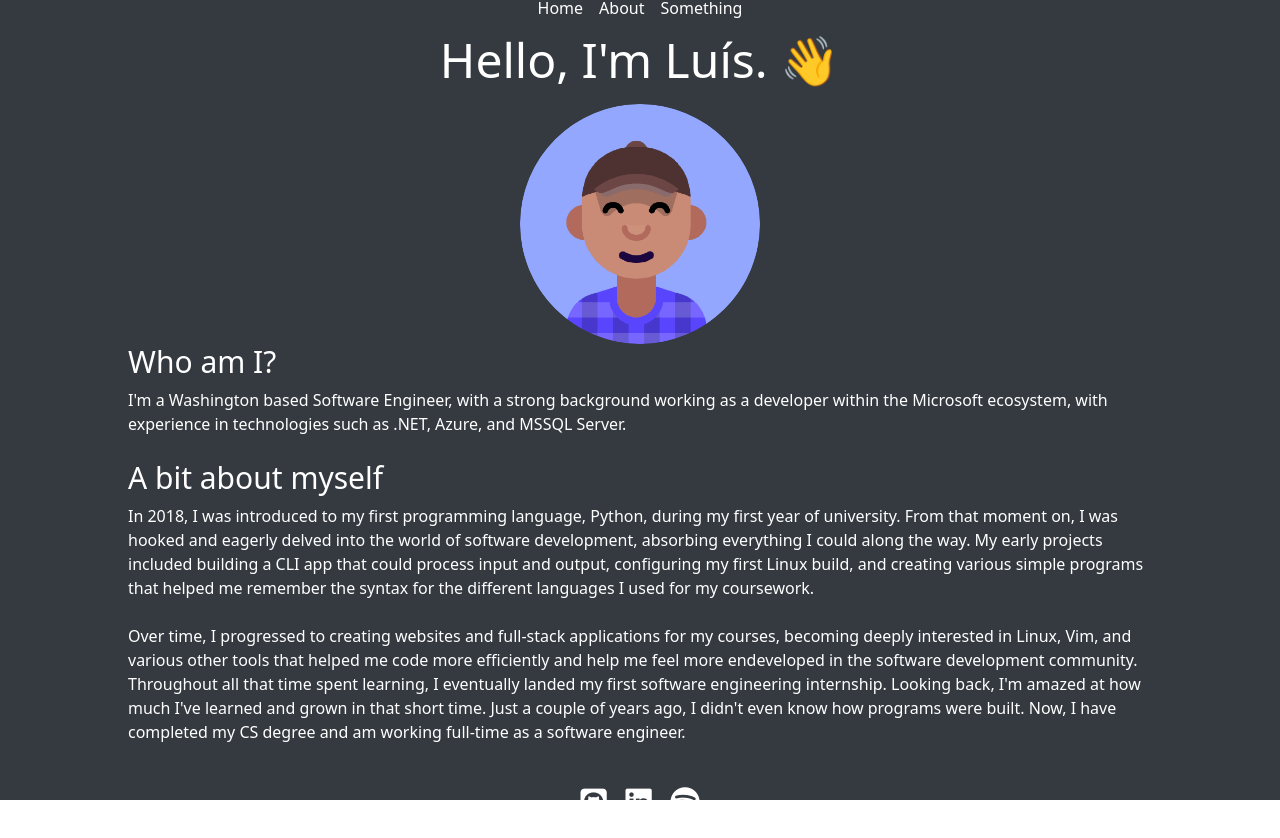
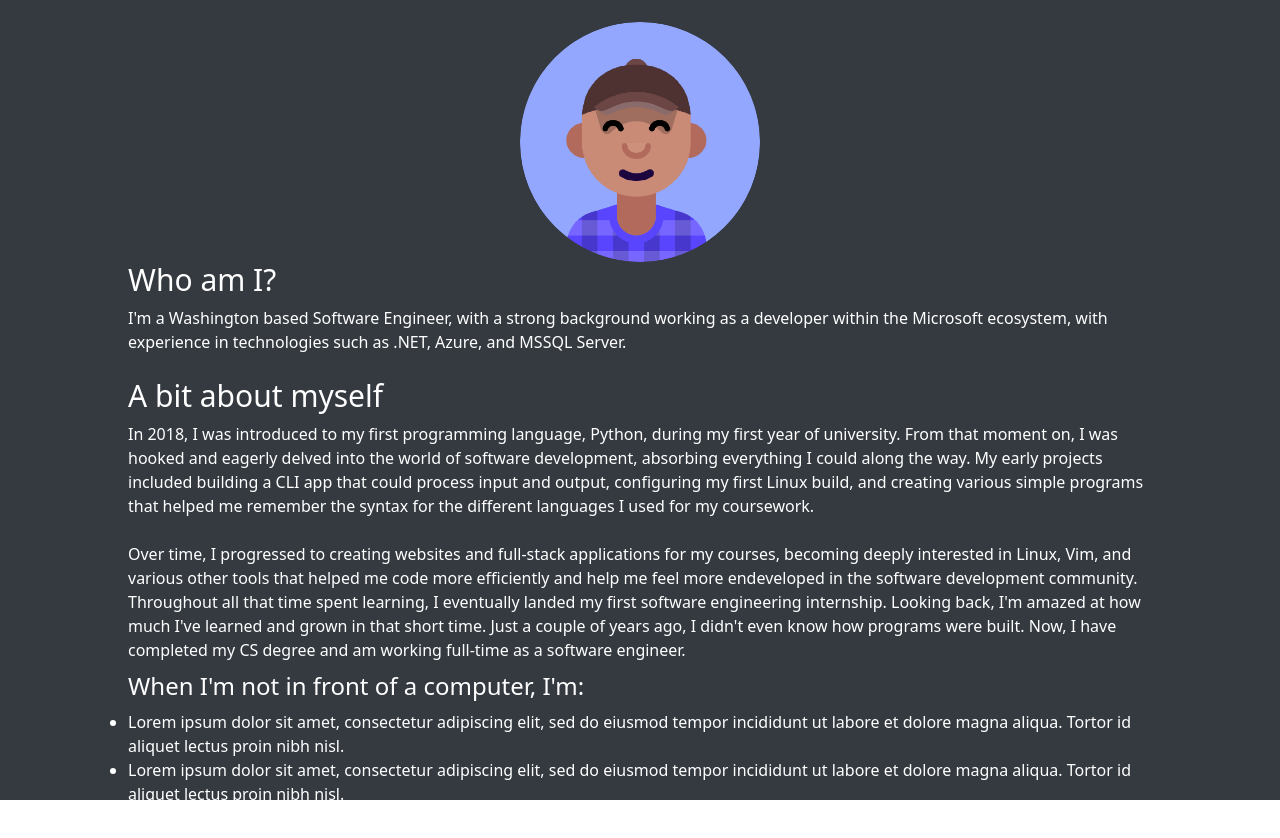
Before and after one commit to TechGlue/PersonalSite, a React (Vite) app in the folder Website/: page / in a window 1280 px wide. Shown: the top 838 px of the page. Built offline with nearby package versions, Linux system fonts and the light colour scheme.

Commit message:
added animation, bio contents, etc.

```diff
--- a/Website/src/routes/components/navbar.jsx
+++ b/Website/src/routes/components/navbar.jsx
@@ -8,13 +8,13 @@ export default function Navbar() {
       <div class="container mx-auto flex justify-between items-center">
         <ul class="flex gap-4">
           <Link to="/" className="">
-            Home
+           Works
           </Link>
           <Link to="/" className="">
-            About
+           Gallery
           </Link>
           <Link to="/" className="">
-            Something
+           Contact
           </Link>
         </ul>
       </div>
--- a/Website/src/routes/splashpage.jsx
+++ b/Website/src/routes/splashpage.jsx
@@ -6,9 +6,14 @@ import image from "./../assets/prof.png";
 export default function SplashPage() {
   return (
     <>
-      <p className="text-5xl">Hello, I'm Luís. 👋 </p>
+      <div>
+        <p className="animate-typing overflow-hidden whitespace-nowrap border-r-4 border-r-white pr-3 text-5xl text-white font-bold">
+          Hello, I'm Luís
+        </p>
+        <p className="animate-typing overflow-hidden whitespace-nowrap"> Loo-eece (emphasis on eece) </p>
+      </div>
+
       <img src={image} alt="my-prof" className="w-60 h-60 rounded-full mt-5" />
-
       <div className="mx-32">
         <p className="text-3xl mb-2">Who am I?</p>
         <p>
@@ -29,7 +34,6 @@ export default function SplashPage() {
           coursework.
         </p>
         <br />
-
         <p>
           Over time, I progressed to creating websites and full-stack
           applications for my courses, becoming deeply interested in Linux, Vim,
@@ -41,8 +45,25 @@ export default function SplashPage() {
           I didn't even know how programs were built. Now, I have completed my
           CS degree and am working full-time as a software engineer.
         </p>
-        <div className="mt-10 flex justify-center ">
-            <div className=" text-3xl grid grid-cols-3 gap-4">
+        <p className="text-2xl mt-2 mb-2">
+          When I'm not in front of a computer, I'm:{" "}
+        </p>
+        <ul className="list-disc">
+          <li>
+            Lorem ipsum dolor sit amet, consectetur adipiscing elit, sed do
+            eiusmod tempor incididunt ut labore et dolore magna aliqua. Tortor
+            id aliquet lectus proin nibh nisl.
+          </li>
+          <li>
+            Lorem ipsum dolor sit amet, consectetur adipiscing elit, sed do
+            eiusmod tempor incididunt ut labore et dolore magna aliqua. Tortor
+            id aliquet lectus proin nibh nisl.
+          </li>
+        </ul>
+
+        <div className="mt-10 flex justify-center">Find me on the web: </div>
+        <div className="mt-5 flex justify-center ">
+          <div className="text-3xl grid grid-cols-3 gap-4">
             <Link to={`/`}>
               <i class="fa-brands fa-square-github"></i>
             </Link>
--- a/Website/tailwind.config.cjs
+++ b/Website/tailwind.config.cjs
@@ -3,6 +3,29 @@ module.exports = {
   content: ["./index.html", "./src/**/*.{js,ts,jsx,tsx}"],
   theme: {
     extend: {
+      keyframes: {
+        typing: {
+          "0%": {
+            width: "0%",
+            visibility: "hidden",
+          },
+          "100%": {
+            width: "100%",
+	    visibility: "visible",
+          },
+        },
+        blink: {
+          "50%": {
+            borderColor: "transparent",
+          },
+          "100%": {
+            borderColor: "white",
+          },
+        },
+      },
+      animation: {
+	typing: "typing 3s steps(20), blink 3s infinite",
+      },
       textColor: {
         skin: {
           base: "var(--color-text-base)",
```
Lines whose indentation alone changed are shown as unchanged.
